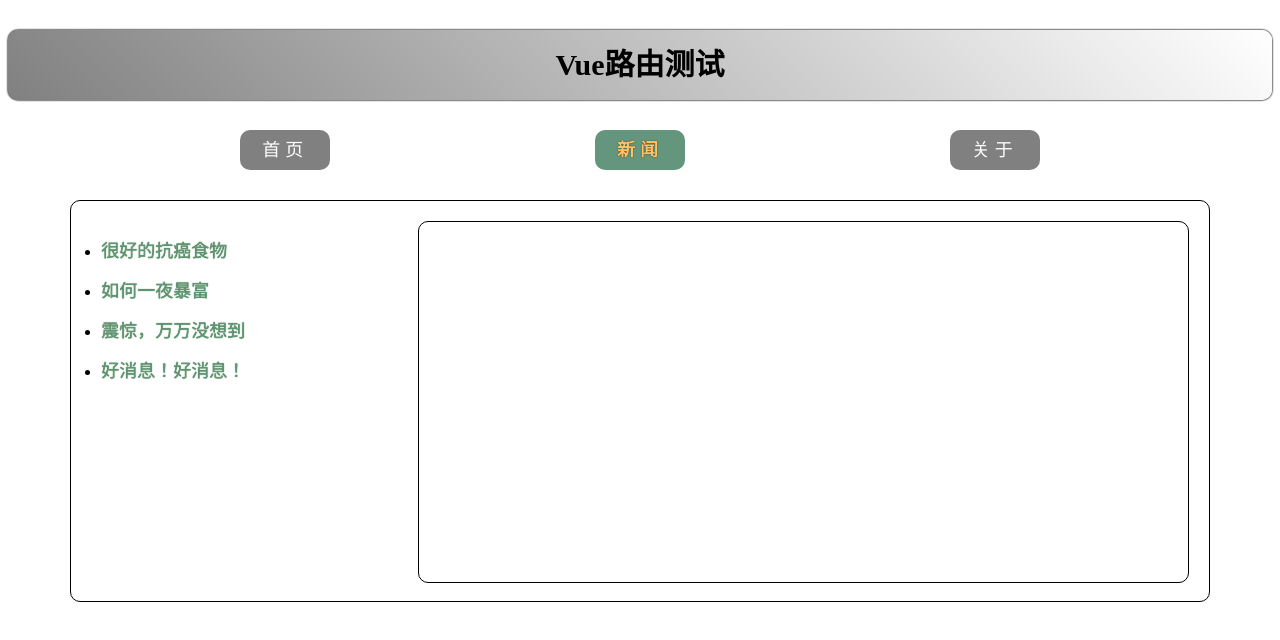
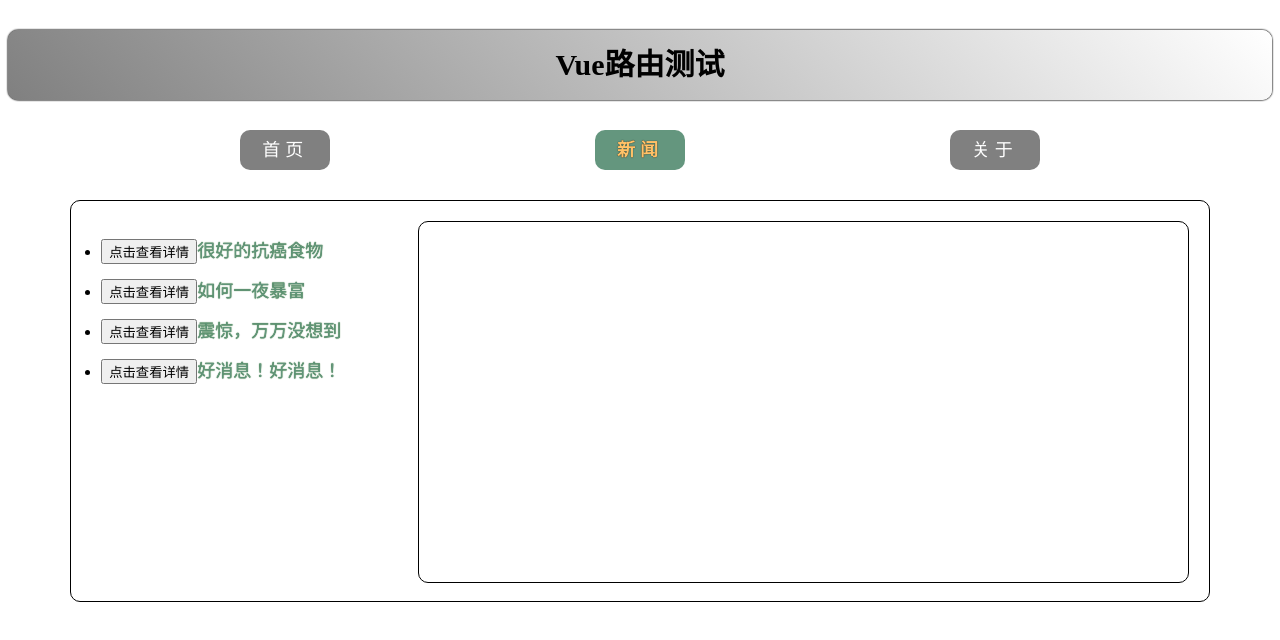
Before and after one commit to NadeshikoToRin/HelloVue3, a Vue app: page /news in a window 1280 px wide. Shown: the top 640 px of the page. Built offline with nearby package versions, Linux system fonts and the light colour scheme.

Commit message:
009-编程式路由导航，useRouter获取路由对象，通过push导航到指定位置

```diff
--- a/src/pages/News.vue
+++ b/src/pages/News.vue
@@ -3,14 +3,12 @@
       <ul>
         <!-- 导航区 -->
         <li v-for="news in newsList" :key="news.id">
+          <!-- 需求：点击按钮跳转新闻详情页面 -->
+          <button @click="showNewsDetail(news)">点击查看详情</button>
           <RouterLink
           :to="{
             name:'detail',
-            query:{
-              id:news.id,
-              title:news.title,
-              content:news.content
-            }
+            query:news
 
           }"
           >
@@ -28,7 +26,8 @@
 
   <script setup lang="ts" name="News">
     import {reactive} from 'vue'
-    import { RouterView,RouterLink } from 'vue-router';
+    import { RouterView,RouterLink,useRouter} from 'vue-router';
+    import  {type NewsInter } from '@/types';
 
 
     const newsList = reactive([
@@ -37,6 +36,20 @@
     {id:'asfdtrfay03',title:'震惊，万万没想到',content:'明天是周一'},
     {id:'asfdtrfay04',title:'好消息！好消息！',content:'快过年了'}
   ])
+
+  //获取router对象
+  const router = useRouter();
+
+  function showNewsDetail(news:NewsInter){
+    router.push({
+      name:'detail',
+      query:{
+        id:news.id,
+        title:news.title,
+        content:news.content
+      }
+    })
+  }
   </script>
 
   <style scoped>
--- /dev/null
+++ b/src/types/index.ts
@@ -0,0 +1,5 @@
+export interface NewsInter{
+    id:string,
+    title:string,
+    content:string
+}
```
Also changed, not shown: src/router/index.ts (+0 -12 lines).
